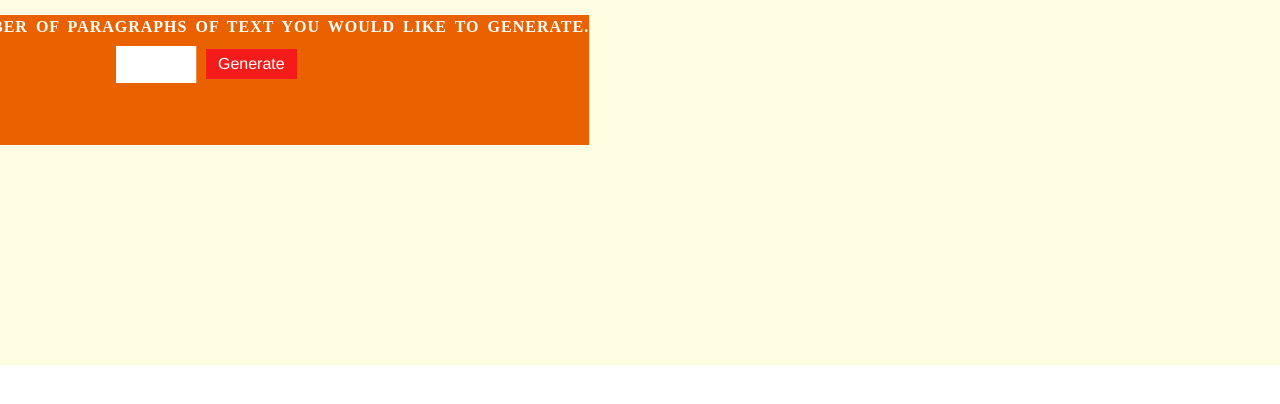
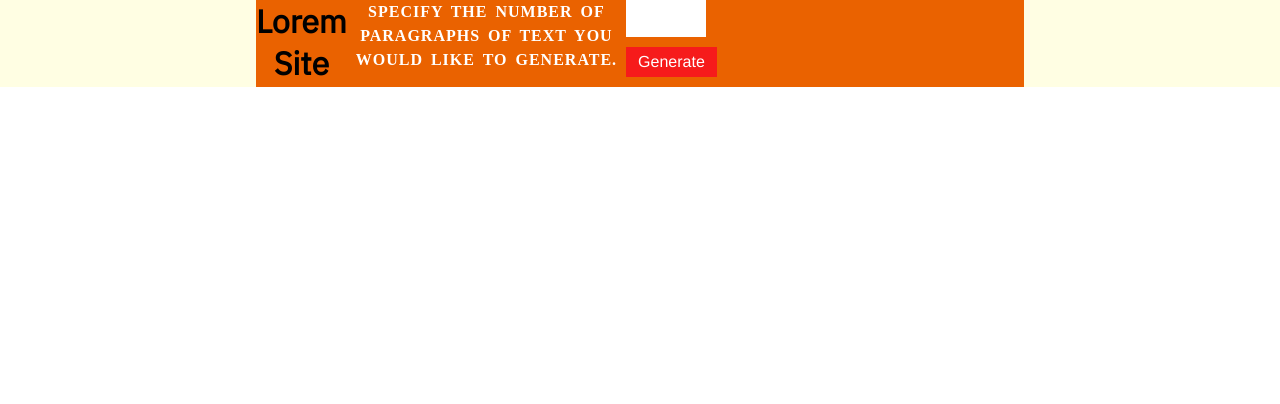
Before and after one commit to mmergal92/Proof_website, a React (Create React App) app: page /loremipsum in a window 1280 px wide. Shown: the top 404 px of the page. Built offline with nearby package versions, Linux system fonts and the light colour scheme; the HTML template or start-up script is replaced by a standard one; a web font is replaced by a local one.

Commit message:
editing css

```diff
--- a/src/pages/loremipsum.js
+++ b/src/pages/loremipsum.js
@@ -53,7 +53,8 @@ const Loremipsum = () => {
       return (
         <div className ="loremsite">
 
-          <div className="main-content middle-container">
+          <div className="main-content left-container">
+          <div className="left-container">
             <h1 className="title">Lorem Site
             </h1>
             <p className="description">
@@ -69,21 +70,28 @@ const Loremipsum = () => {
               />
               <input type="submit" value="Generate" className="generate-button" />
             </form>
+            </div>
+            <div className="right-container">
             {text && (
           <>
             <button className="copy-button" onClick={handleCopy}>
               Copy Text
             </button>
+
+
             <div
               id="targetText"
               className="generated-text"
               dangerouslySetInnerHTML={{ __html: text }}
             />
+
           </>
+
         )}
+         </div>
           </div>
 
-          <div id="copyOverlay right-container" className={`${showCopyModal ? 'modal--show' : 'modal--hidden'}`}>
+          <div id="copyOverlay" className={`${showCopyModal ? 'modal--show' : 'modal--hidden'}`}>
 
             <div id="copyText">
               <p>Copied!</p>
```
